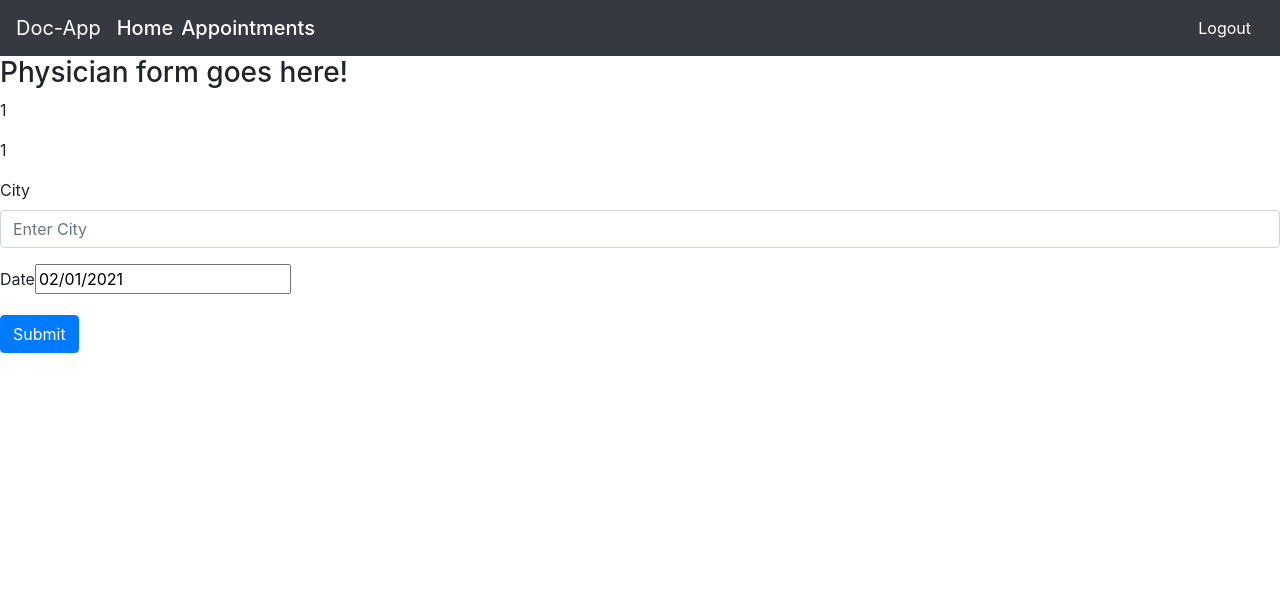
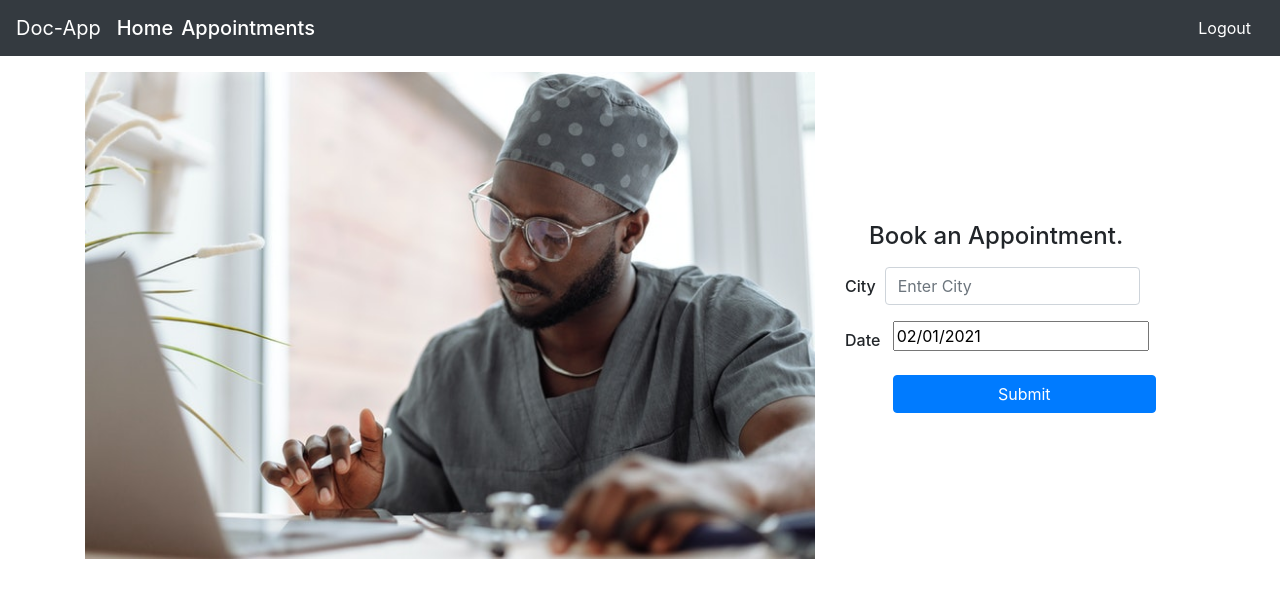
Before and after one commit to blackpintz/physician-appointment, a React (Create React App) app: page /physician/1 in a window 1280 px wide. Shown: the top 598 px of the page. Built offline with nearby package versions, Linux system fonts and the light colour scheme; sample sign-in values are in the browser's storage.

Commit message:
finished styling physician details page.

```diff
--- a/src/App.css
+++ b/src/App.css
@@ -1,3 +1,7 @@
 .form {
-  width: 50%;
+  height: 100%;
 }
+
+.physician {
+  height: 50vh;
+}
--- a/src/components/Home.js
+++ b/src/components/Home.js
@@ -6,13 +6,15 @@ import { Button } from 'react-bootstrap';
 const Home = () => {
   const [data, setData] = useState([]);
   useEffect(async () => {
+    let isMounted = true;
     if (localStorage.user) {
       const result = await axios.get('https://frozen-harbor-46293.herokuapp.com/physicians', { headers: JSON.parse(localStorage.user) });
       const { data } = result;
-      setData(data);
+      if (isMounted) setData(data);
     } else {
       <p>Not logged in yet..</p>;
     }
+    return () => { isMounted = false; };
   }, []);
   return (
     <>
--- a/src/components/Physician.js
+++ b/src/components/Physician.js
@@ -2,9 +2,12 @@ import React from 'react';
 import propTypes from 'prop-types';
 import axios from 'axios';
 import moment from 'moment';
-import { Form, Button } from 'react-bootstrap';
+import {
+  Form, Button, Container, Row, Col, Image,
+} from 'react-bootstrap';
 import DatePicker from 'react-datepicker';
 import 'react-datepicker/dist/react-datepicker.css';
+import doctorImg from '../images/doctor.jpg';
 
 class Physician extends React.Component {
   constructor(props) {
@@ -52,31 +55,40 @@ class Physician extends React.Component {
 
   render() {
     const {
-      userId, physicianId, date, city,
+      date, city,
     } = this.state;
     return (
-      <>
-        <h3>Physician form goes here!</h3>
-        <p>{userId}</p>
-        <p>{physicianId}</p>
-        <Form onSubmit={this.handleSubmit}>
-          <Form.Group>
-            <Form.Label>City</Form.Label>
+      <Container>
+        <Row className="physician">
+          <Col className="col-8 my-3">
+            <Image src={doctorImg} alt="doctor" fluid className="doctor" />
+          </Col>
+          <Col>
+            <Form className="d-flex flex-column justify-content-center form" onSubmit={this.handleSubmit}>
+              <Form.Text className="h4 mb-3 ml-4">Book an Appointment.</Form.Text>
+              <Form.Group as={Row}>
+                <Form.Label column className="h4 col-1 mr-2">City</Form.Label>
+                <Col className="col-9">
                   <Form.Control type="text" placeholder="Enter City" value={city} name="city" onChange={this.handleChange} />
+                </Col>
               </Form.Group>
-          <Form.Group>
-            <Form.Label>Date</Form.Label>
+              <Form.Group as={Row}>
+                <Form.Label column className="h4 col-1 mr-3">Date</Form.Label>
+                <Col className="col-9">
                   <DatePicker
                     selected={date}
                     onChange={date => this.setState({ date })}
                     minDate={moment().toDate()}
                   />
+                </Col>
               </Form.Group>
-          <Button variant="primary" type="submit">
+              <Button variant="primary" type="submit" className="ml-5 w-75">
                 Submit
               </Button>
             </Form>
-      </>
+          </Col>
+        </Row>
+      </Container>
     );
   }
 }
--- a/src/components/Signup.js
+++ b/src/components/Signup.js
@@ -1,5 +1,6 @@
 import React from 'react';
 import { Form, Button } from 'react-bootstrap';
+import { Link } from 'react-router-dom';
 import axios from 'axios';
 import propTypes from 'prop-types';
 
@@ -88,6 +89,8 @@ class Signup extends React.Component {
             Submit
           </Button>
         </Form>
+        <p>Already have an account?</p>
+        <Link to="/login">Login</Link>
       </>
     );
   }
```
Also changed, not shown: src/images/doctor.jpg (added), 1 other file (tests, documents, lock files or other folders). Lines whose indentation alone changed are shown as unchanged.
